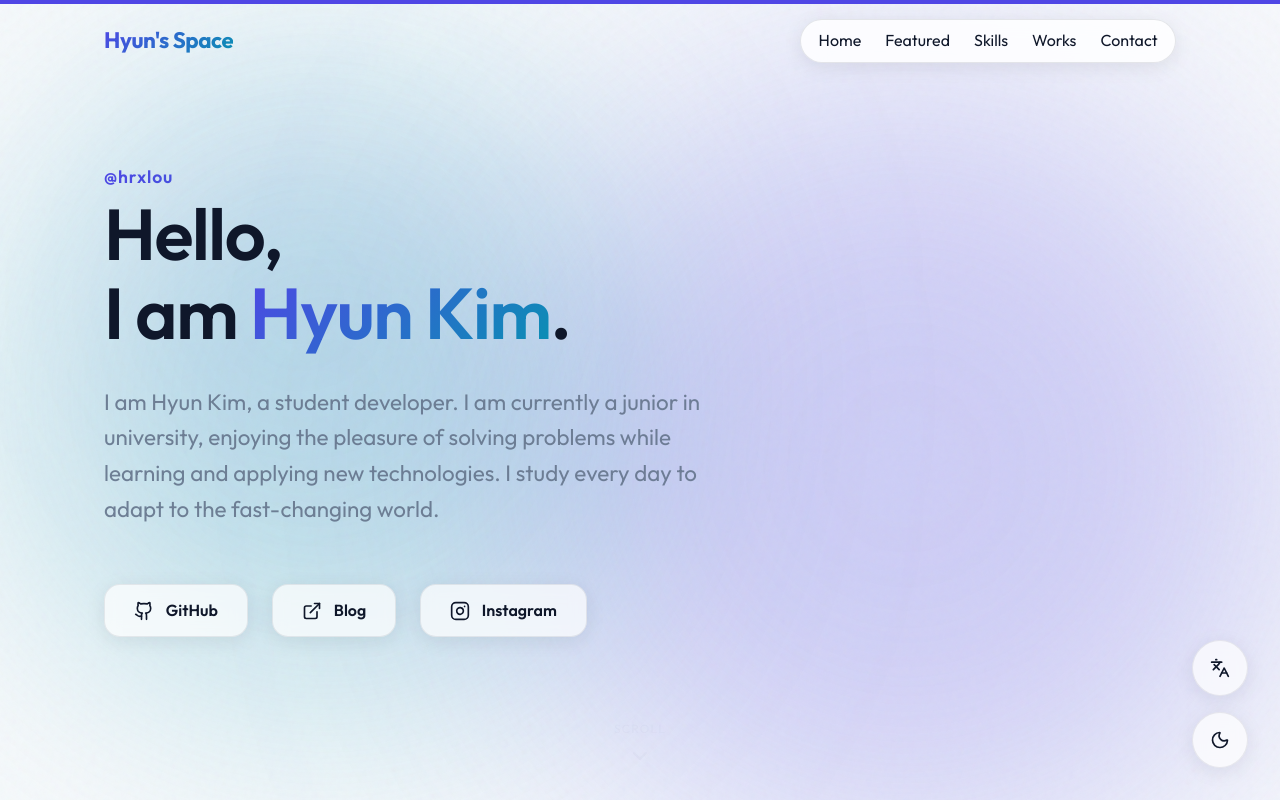
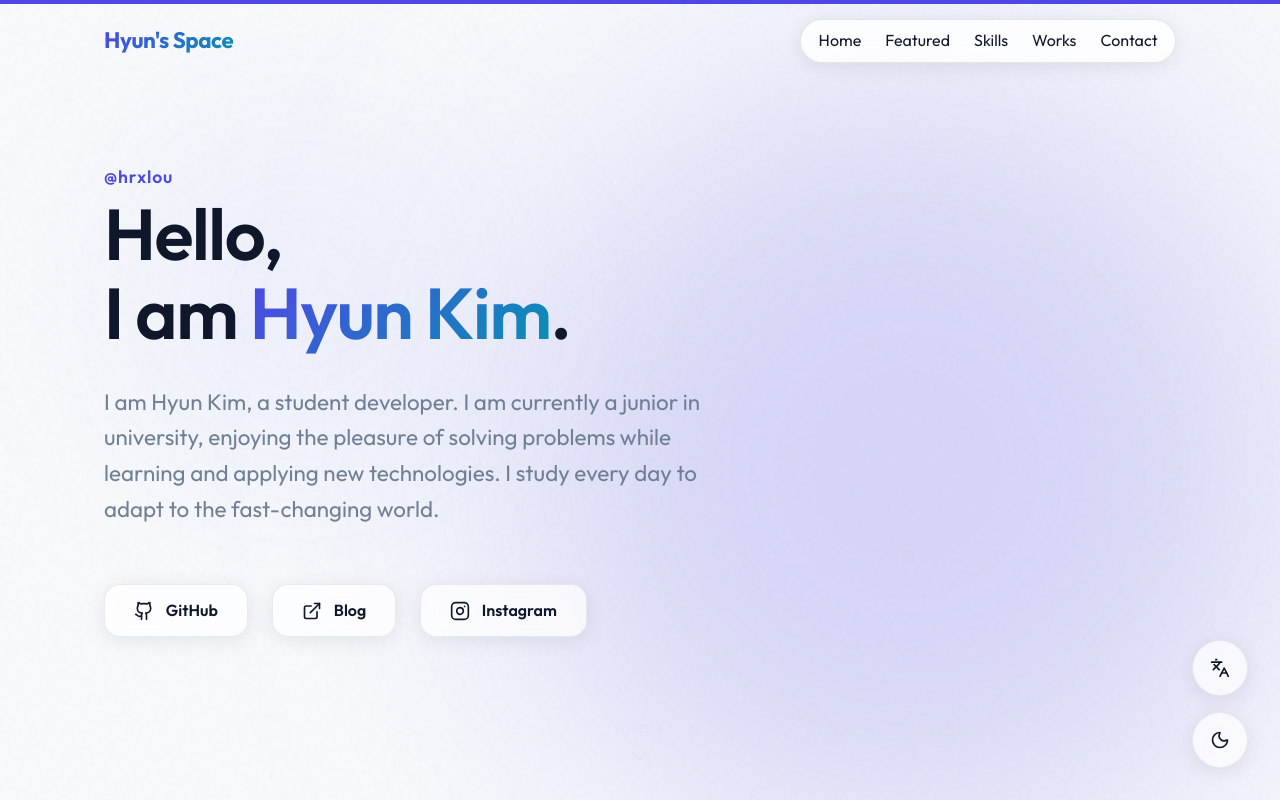
Before and after one commit to hrxlou/PortfolioWeb, a React (Vite) app: page / in a window 1280 px wide. Shown: the top 800 px of the page. Built offline with nearby package versions, Linux system fonts and the light colour scheme.

Commit message:
[Fix] 라이트 모드에서 배경 색상을 하나로 통합 (보조 블롭 제거)

```diff
--- a/src/components/BackgroundEffects.tsx
+++ b/src/components/BackgroundEffects.tsx
@@ -61,7 +61,7 @@ const BackgroundEffects = () => {
 
       {/* Floating Mesh Blobs */}
       <motion.div
-        className="mesh-blob"
+        className="mesh-blob primary"
         style={{
           width: isMobile ? '300px' : '700px', // 모바일 400->300
           height: isMobile ? '300px' : '700px',
@@ -82,7 +82,7 @@ const BackgroundEffects = () => {
       />
 
       <motion.div
-        className="mesh-blob"
+        className="mesh-blob secondary"
         style={{
           width: isMobile ? '250px' : '600px', // 모바일 350->250
           height: isMobile ? '250px' : '600px',
--- a/src/index.css
+++ b/src/index.css
@@ -68,8 +68,12 @@ html {
 }
 
 [data-theme='light'] .mesh-blob {
-  opacity: 0.25;
+  opacity: 0.2;
   mix-blend-mode: multiply;
+}
+
+[data-theme='light'] .mesh-blob.secondary {
+  display: none;
 }
 
 .spotlight {
```
